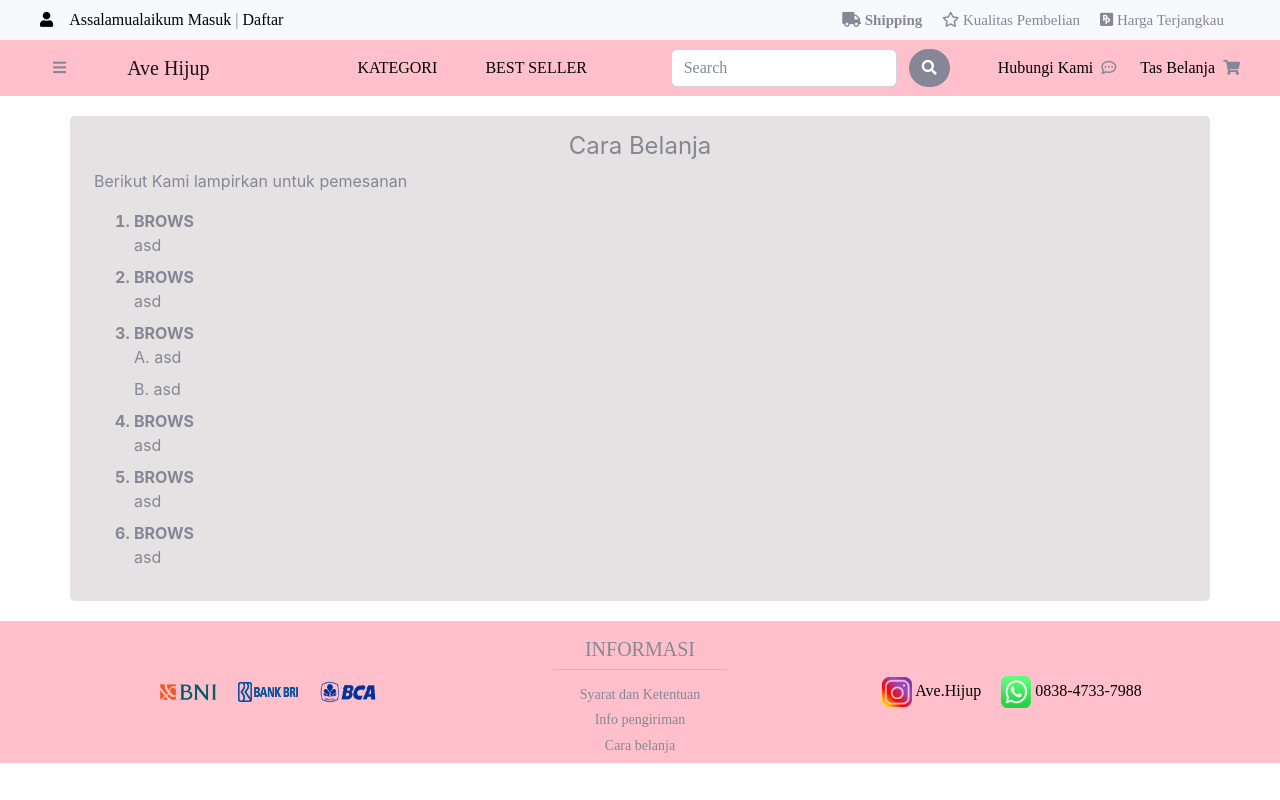
After one commit to NaomyAckerman/proyek-kampus-team-transformer, a PHP site: page /infosyaratdanketentuan.php in a window 1280 px wide. The commit adds this page. Run offline with PHP 8.4, Linux system fonts and the light colour scheme.

Commit message:
form infotentangkami, form infosyaratdanketentuan
html proses, css proses, php proses

```diff
--- /dev/null
+++ b/infosyaratdanketentuan.php
@@ -0,0 +1,160 @@
+<!DOCTYPE html>
+<html>
+<head>
+	<title>Account</title>
+	<link rel="stylesheet" type="text/css" href="styledm.css">
+	<link rel="stylesheet" type="text/css" href="assets/dist/css/bootstrap.css">
+	<link rel="stylesheet" type="text/css" href="fontawesome/css/all.css">
+ 	<link href="sb-admin-2.min.css" rel="stylesheet">
+
+	<script type="text/javascript" src="assets/dist/js/bootstrap.min.js"></script>
+
+	<script src="https://ajax.googleapis.com/ajax/libs/jquery/3.4.1/jquery.min.js"></script>
+  	<script src="https://cdnjs.cloudflare.com/ajax/libs/popper.js/1.14.7/umd/popper.min.js"></script>
+  	<script src="https://maxcdn.bootstrapcdn.com/bootstrap/4.3.1/js/bootstrap.min.js"></script>
+
+</head>
+<body>
+
+	<!-- navbar -->
+
+<header class="sticky-top">
+	<nav class="navbar  navbar-light bg-light">
+		<div class="container-fluid">
+			<div>
+				<a href=""><i class="fas fa-user mr-3"></i>Assalamualaikum Masuk</a>
+	  			<span>|</span>
+	  			<a href="">Daftar</a>
+	  		</div>
+	  		<div>
+		  		<i class="fas fa-truck mr-3">	Shipping</i>
+		  		<i class="far fa-star mr-3">	Kualitas Pembelian</i>
+				<i class="fab fa-pied-piper-pp mr-3">	Harga Terjangkau</i>
+			</div>
+		</div>
+	</nav>
+
+	<nav class="navbar navbar-expand-lg navbar-light">
+		<div class="container-fluid">
+
+			<button class="btn toggler mr-5" type="submit" data-toggle="collapse" data-target="#navbarToggleExternalContent" aria-controls="navbarToggleExternalContent" aria-expanded="false" aria-label="Toggle navigation">
+		      <span><i class="fas fa-bars"></i></span>
+		    </button>
+
+  			<a href="login.html" class="navbar-brand">Ave Hijup</a>
+
+  			<button class="navbar-toggler" type="button" data-toggle="collapse" data-target="#navbarNav" aria-controls="navbarNav" aria-expanded="false" aria-label="Toggle navigation">
+    			<span><i class="fas fa-ellipsis-v"></i></span>
+  			</button>
+
+	  		<div class="collapse navbar-collapse" id="navbarNav">
+    			<ul class="navbar-nav ml-auto mr-auto">
+      				<li class="nav-item ml-5">
+        				<a href="#">KATEGORI</a>
+      				</li>
+      				<li class="nav-item ml-5">
+        				<a href="#">BEST SELLER</a>
+      				</li>
+    			</ul>
+  				<form class="form-inline my-2 my-lg-0 mr-5">
+		      		<div>
+		      			<input class="form-control mr-sm-2" type="search" placeholder="Search" aria-label="Search">
+			      		<button class="btn btn-secondary my-2 my-sm-0 rounded-pill" type="submit"><i class="fas fa-search"></i></button>
+			      	</div>
+    			</form>
+    			<span><a href="">Hubungi Kami</a><i class="far fa-comment-dots ml-2 mr-4"></i></span>
+    			<span><a href="">Tas Belanja</a><i class="fas fa-shopping-cart ml-2"></i></span>
+  			</div>
+
+	  	</div>
+	</nav>
+	<div class="collapse" id="navbarToggleExternalContent">
+	   	<div class="bg-dark p-4">
+	   		<div class="container">
+	   			<ul class="navbar-nav ml-auto mr-auto">
+      				<li class="nav-item">
+        				<a href="#">Testimoni</a>
+      				</li>
+      				<li class="nav-item">
+        				<a href="#">Notifikasi</a>
+      				</li>
+      				<li class="nav-item">
+        				<a href="#">Konfirmasi Pembayaran</a>
+      				</li>
+      				<li class="nav-item">
+        				<a href="#">Akun Saya</a>
+      				</li>
+      				<li class="nav-item">
+        				<a href="#">Tentang Kami</a>
+      				</li>
+    			</ul>
+    		</div>
+	   	</div>
+	</div>
+</header>
+
+	<!-- navbar akhir -->
+
+
+	<!-- Konten -->
+
+<div class="content">
+	<div class="container pt-3 pb-3">
+		<h4 class="text-center">Cara Belanja</h4>
+		<p>Berikut Kami lampirkan untuk pemesanan</p>
+		<ol>
+			<dt><li>BROWS</li></dt>
+			<dd>asd</dd>
+			<dt><li>BROWS</li></dt>
+			<dd>asd</dd>
+			<dt><li>BROWS</li></dt>
+			<dd>A. asd</dd>
+			<dd>B. asd</dd>
+			<dt><li>BROWS</li></dt>
+			<dd>asd</dd>
+			<dt><li>BROWS</li></dt>
+			<dd>asd</dd>
+			<dt><li>BROWS</li></dt>
+			<dd>asd</dd>
+		</ol>
+	</div>
+</div>
+
+
+	<!-- Konten akhir -->
+
+
+
+	<!-- footer -->
+
+<footer>
+	<div class="container">
+		<div class="row text-center align-items-center">
+			<div class="col-md-4 mt-2 mb-2">
+				<img class="mr-3" src="img/bni.png" width="60" height="20">
+				<img class="mr-3" src="img/bri.png" width="60" height="20">
+				<img src="img/bca.png" width="60" height="50">
+			</div>
+			<div class="col-md-4 mt-3">
+				<h5>INFORMASI</h5>
+				<hr class="w-50 mt-2">
+				<a class="btn col-12" href="">Syarat dan Ketentuan</a>
+				<a class="btn col-12" href="">Info pengiriman</a>
+				<a class="btn col-12" href="">Cara belanja</a>
+			</div>
+			<div class="col-md-4 mt-2 mb-2">
+				<a href="" class="mr-3">
+					<img src="img/ig1.png" width="30" height="30">
+				Ave.Hijup</a>
+				<a href="">
+					<img src="img/wa.png" width="30" height="32">
+				0838-4733-7988</a>
+			</div>
+		</div>
+	</div>
+</footer>
+
+	<!-- footer akhir -->
+
+</body>
+</html>
--- a/styledm.css
+++ b/styledm.css
@@ -44,10 +44,6 @@ nav i{
 	border-radius: 5px;
 }
 
-
-
-
-
 /*css footer*/
 
 
```
Also changed, not shown: Infotentangkami.php (renamed from syaratdanketentuan.php, +18 -2 lines).
